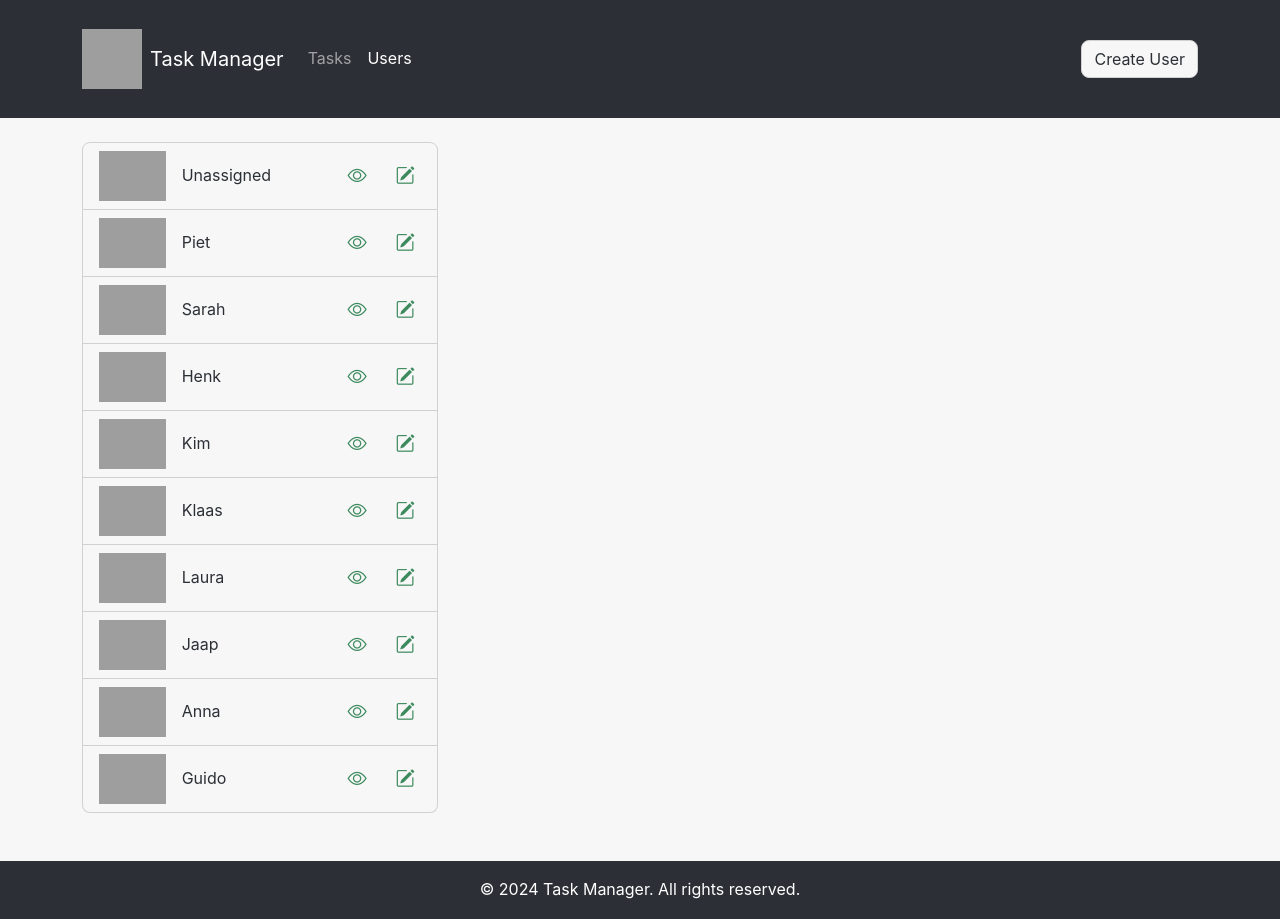
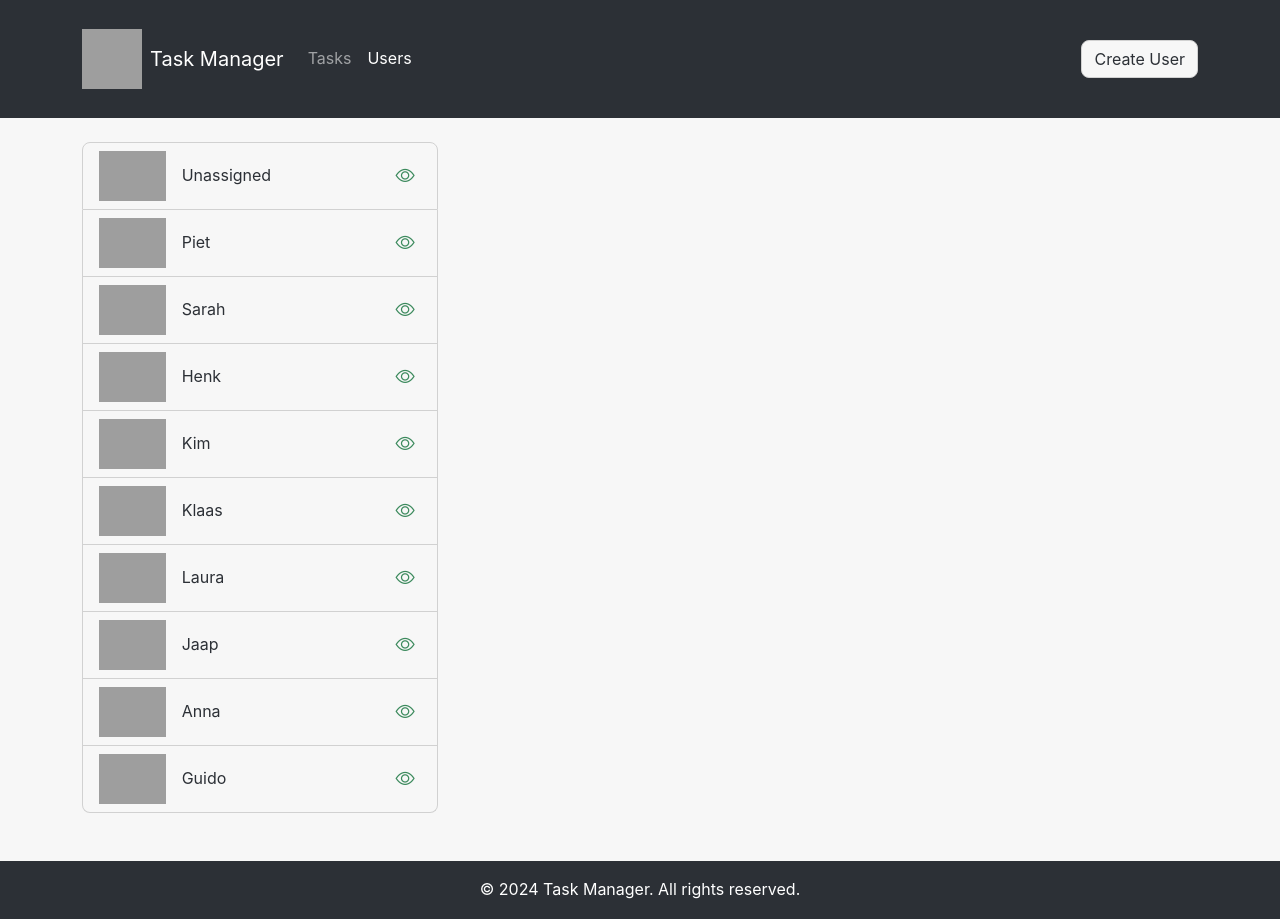
Before and after one commit to ivarsaris/taskmanager, an Angular app: page /users in a window 1280 px wide. Built offline with nearby package versions, Linux system fonts and the light colour scheme; grey boxes are pictures that could not be loaded.

Commit message:
move edit user button to detailed view component

```diff
--- a/src/app/users/detailed-user/detailed-user.component.html
+++ b/src/app/users/detailed-user/detailed-user.component.html
@@ -1,8 +1,11 @@
 <div *ngIf="currentUserToView !== undefined" class="card">
     <div class="card-body">
-        <div class="d-flex align-items-center justify-content-between">
+        <div class="d-flex align-items-center">
             <h3 class="card-title">{{currentUserToView.name}}</h3>
-            <img src="{{currentUserToView.avatar}}" class="avatar w-12 h-12">
+            <a role="button" (click)="setUserToEdit(currentUserToView.id)"
+                    class="w-4 h-4 ml-3 d-flex align-items-center justify-content-center" data-bs-toggle="modal"
+                    data-bs-target="#editUserModal"><i class="bi bi-pencil-square text-success display-icon"></i></a>
+            <img src="{{currentUserToView.avatar}}" class="avatar w-12 h-12 ml-auto">
         </div>
         <div class="card-body row">
             <div class="cart-item col-12 col-md-6">
--- a/src/app/users/detailed-user/detailed-user.component.ts
+++ b/src/app/users/detailed-user/detailed-user.component.ts
@@ -22,4 +22,8 @@ export class DetailedUserComponent {
       this.currentUserToView = user;
     });
   }
+
+  setUserToEdit(id: number) {
+    this.usersService.setUserToEdit(id);
+  }
 }
--- a/src/app/users/users.component.html
+++ b/src/app/users/users.component.html
@@ -9,9 +9,6 @@
                 <a role="button" (click)="setUserToView(user.id)"
                     class="ml-auto w-4 h-4 d-flex align-items-center justify-content-center">
                     <i class="bi bi-eye text-success display-icon"></i></a>
-                <a role="button" (click)="setUserToEdit(user.id)"
-                    class="w-4 h-4 d-flex align-items-center justify-content-center" data-bs-toggle="modal"
-                    data-bs-target="#editUserModal"><i class="bi bi-pencil-square text-success display-icon"></i></a>
             </li>
         </ul>
     </div>
--- a/src/app/users/users.component.ts
+++ b/src/app/users/users.component.ts
@@ -23,8 +23,4 @@ export class UsersComponent {
   setUserToView(id: number) {
     this.usersService.setUserToView(id);
   }
-
-  setUserToEdit(id: number) {
-    this.usersService.setUserToEdit(id);
-  }
 }
```
